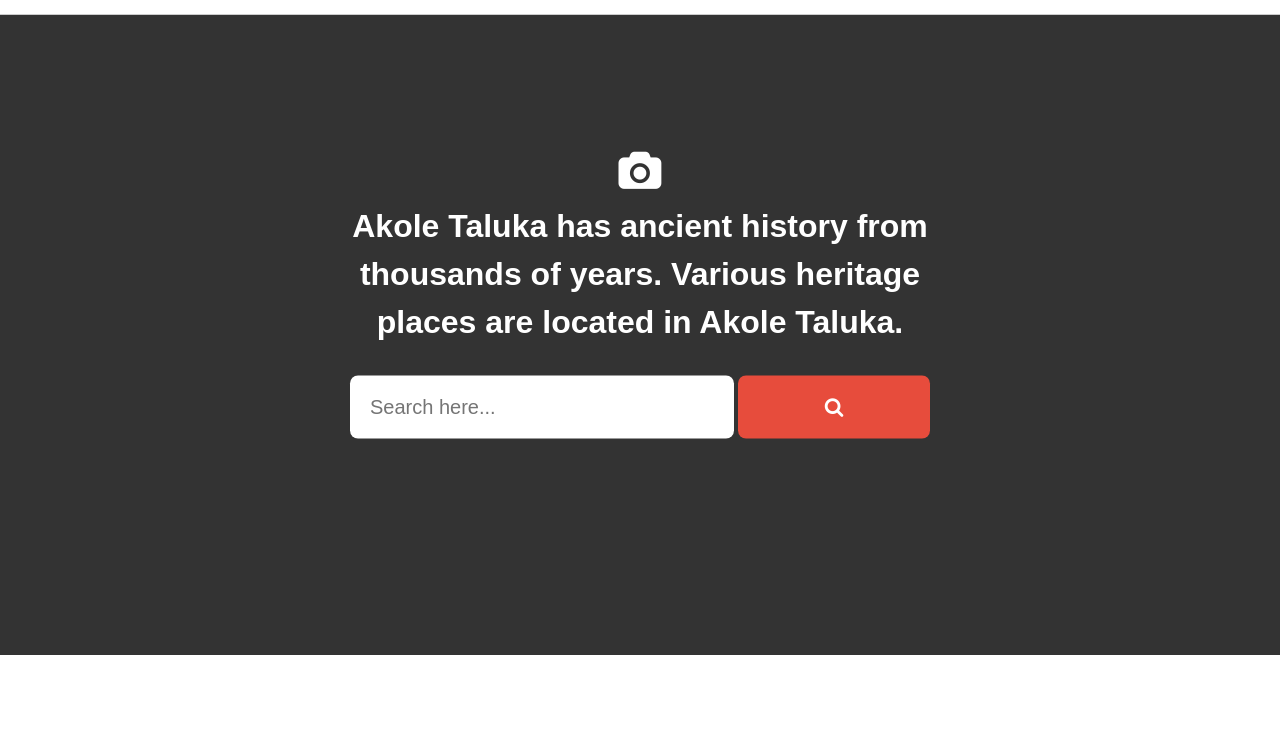
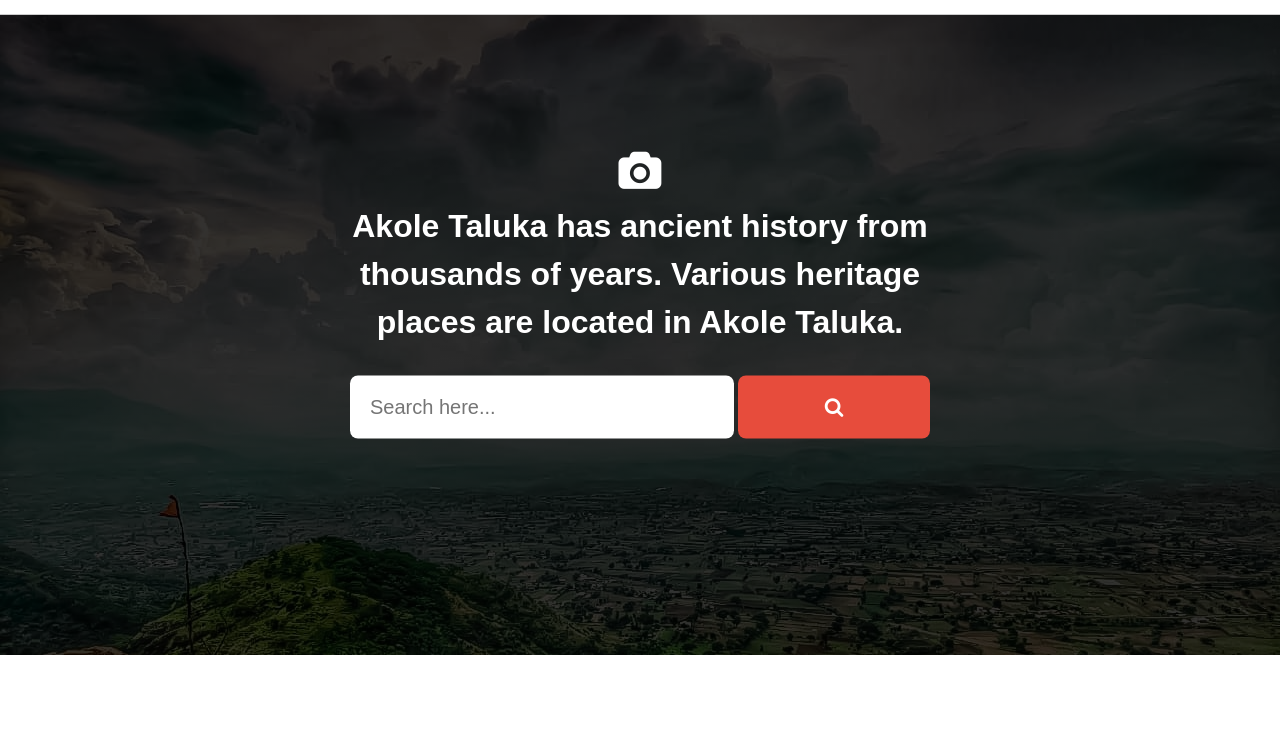
Before and after one commit to AkashUdamale/AkoleVisit, a plain HTML site: page index.html in a window 1280 px wide. Shown: the part 65-800 px from the top of the page. Drawn offline with nearby package versions, Linux system fonts and the light colour scheme; files whose address does not match are found by name.

Commit message:
Update style.css

```diff
--- a/style.css
+++ b/style.css
@@ -7,7 +7,7 @@ body{
 header{
 	width: 100vw;
 	height:90vh;
-	background:linear-gradient(rgba(0,0,0,0.8),rgba(0,0,0,0.8)), url('img/Banner.jpg');
+	background:linear-gradient(rgba(0,0,0,0.8),rgba(0,0,0,0.8)), url('Banner.jpg');
 	background-size: cover;
 	background-position:;
 	position: relative;
```
